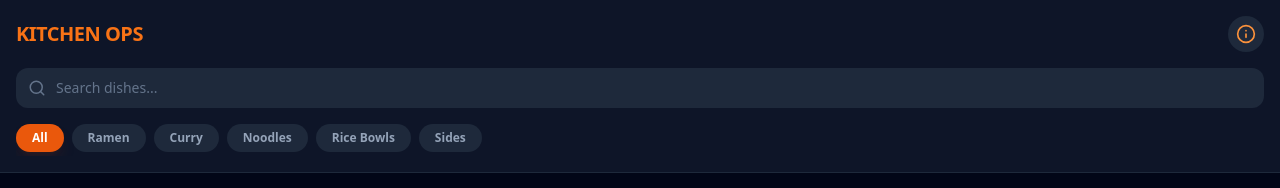
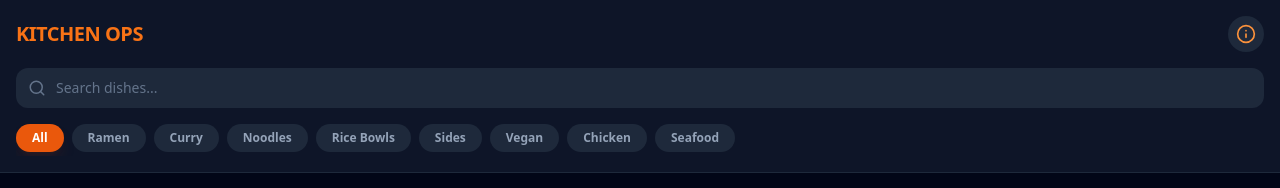
Before and after one commit to me-mehdi/maki-kitchen-ops, a React (Vite) app: page / in a window 1280 px wide. Shown: the top 188 px of the page. Built offline with nearby package versions, Linux system fonts and the light colour scheme; grey boxes are pictures that could not be loaded.

Commit message:
Add Dietary filters for Vegan, Chicken, Seafood

```diff
--- a/src/App.jsx
+++ b/src/App.jsx
@@ -382,7 +382,7 @@ const SAUCE_DATA = {
     "Mayo": ["Japanese Kewpie Mayo", "Egg Yolk", "Rice Vinegar"]
 };
 
-const CATEGORIES = ["All", "Ramen", "Curry", "Noodles", "Rice Bowls", "Sides"];
+const CATEGORIES = ["All", "Ramen", "Curry", "Noodles", "Rice Bowls", "Sides", "Vegan", "Chicken", "Seafood"];
 
 export default function App() {
     const [activeCategory, setActiveCategory] = useState("All");
@@ -392,7 +392,16 @@ export default function App() {
 
     const filteredMenu = useMemo(() => {
         return MENU_DATA.filter(item => {
-            const matchesCategory = activeCategory === "All" || item.category === activeCategory;
+            let matchesCategory = false;
+            if (activeCategory === "All") {
+                matchesCategory = true;
+            } else if (["Vegan", "Chicken", "Seafood"].includes(activeCategory)) {
+                matchesCategory = item.dietary.includes(activeCategory) ||
+                    (activeCategory === "Vegan" && item.dietary.includes("Vegetarian"));
+            } else {
+                matchesCategory = item.category === activeCategory;
+            }
+
             const matchesSearch = item.name.toLowerCase().includes(searchQuery.toLowerCase());
             return matchesCategory && matchesSearch;
         });
```
